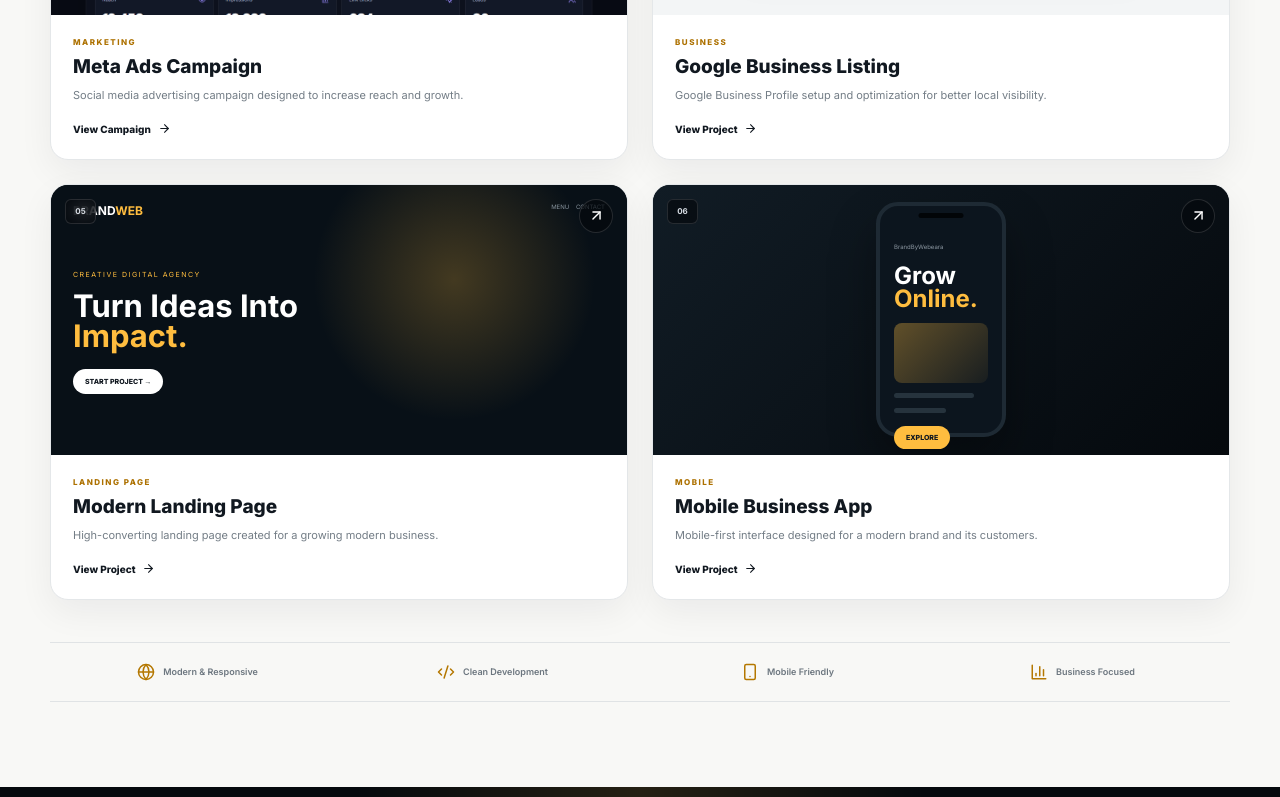
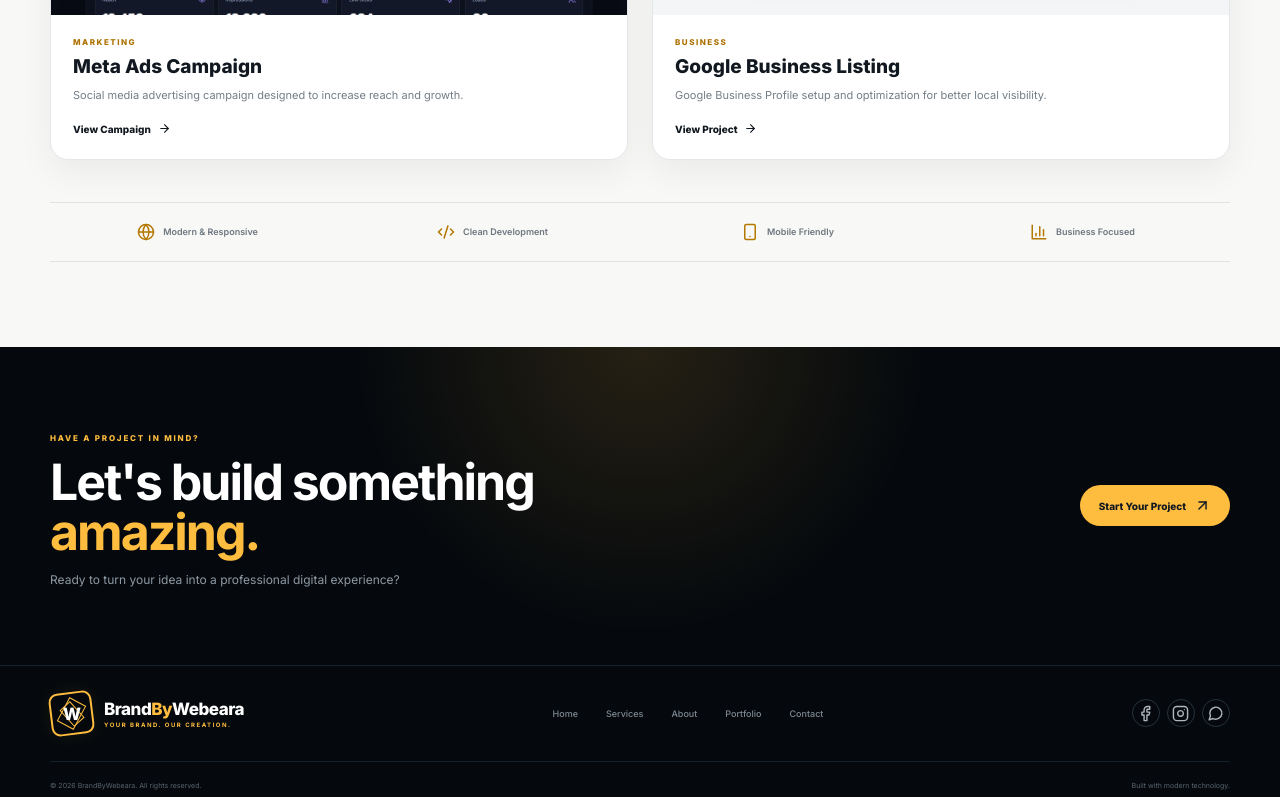
Before and after one commit to BrandByWebeara/BrandByWebeara, a React (Create React App) app: page /portfolio in a window 1280 px wide. Shown: the part 1483-2280 px from the top of the page. Built offline with nearby package versions, Linux system fonts and the light colour scheme; a web font is replaced by a local one.

Commit message:
Update website

```diff
--- a/src/Portfolio.jsx
+++ b/src/Portfolio.jsx
@@ -17,6 +17,7 @@ import {
 } from "lucide-react";
 
 import { Link, useNavigate } from "react-router-dom";
+
 
 const projects = [
   {
@@ -49,20 +50,6 @@ const projects = [
     type: "google",
     text: "Google Business Profile setup and optimization for better local visibility.",
   },
-  {
-    id: 5,
-    title: "Modern Landing Page",
-    category: "Landing Page",
-    type: "landing",
-    text: "High-converting landing page created for a growing modern business.",
-  },
-  {
-    id: 6,
-    title: "Mobile Business App",
-    category: "Mobile",
-    type: "mobile",
-    text: "Mobile-first interface designed for a modern brand and its customers.",
-  },
 ];
 
 const filters = [
@@ -70,8 +57,6 @@ const filters = [
   "E-Commerce",
   "Business",
   "Marketing",
-  "Landing Page",
-  "Mobile",
 ];
 
 /* =========================================================
@@ -474,12 +459,10 @@ function Portfolio() {
                     onClick={() => {
                     if (project.type === "marketing") {
   navigate("/marketing-demo");
+} else if (project.type === "google") {
+  navigate("/google-business-demo");
 } else if (project.liveUrl) {
-                        window.open(
-                          project.liveUrl,
-                          "_blank",
-                          "noopener,noreferrer"
-                        );
+  window.open(project.liveUrl, "_blank", "noopener,noreferrer");
 } else {
   navigate("/contact");
 }
@@ -504,6 +487,8 @@ function Portfolio() {
                     onClick={() => {
   if (project.type === "marketing") {
     navigate("/marketing-demo");
+  } else if (project.type === "google") {
+    navigate("/google-business-demo");
   } else if (project.liveUrl) {
     window.open(
       project.liveUrl,
```
Lines whose indentation alone changed are shown as unchanged.
